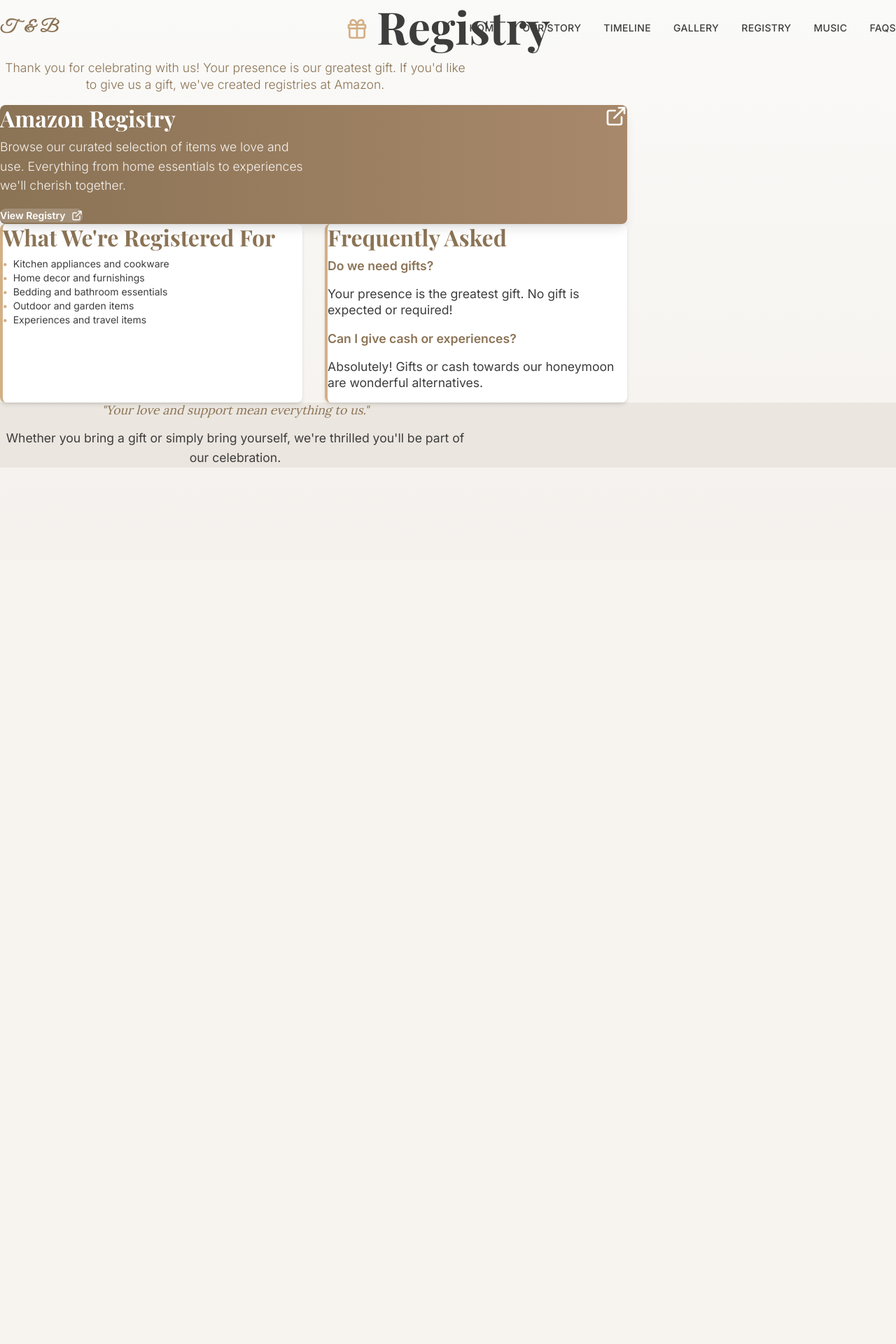
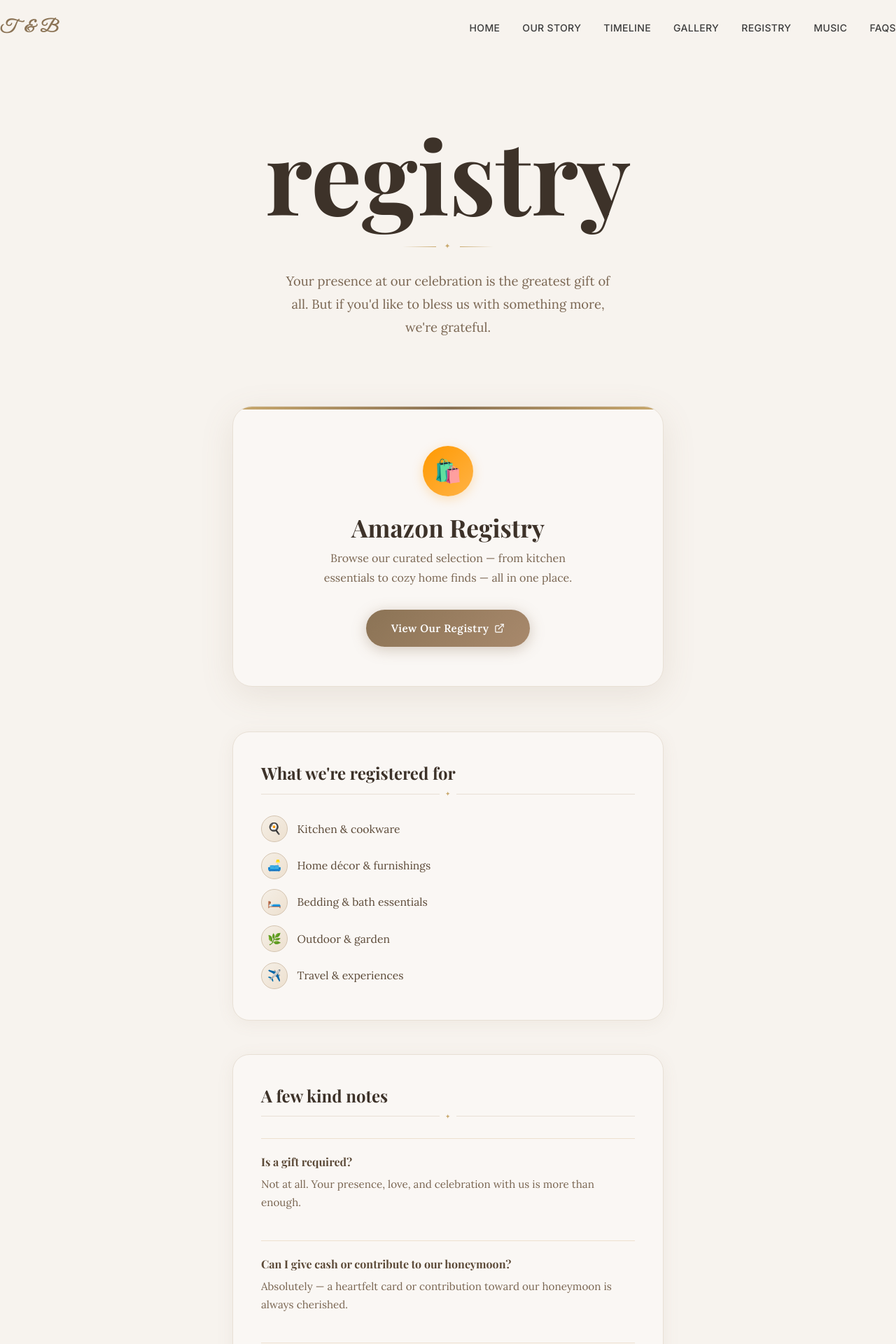
Before and after one commit to tarakhanal/website, a Next.js app: page /registry in a window 1280 px wide. Shown: the top 1920 px of the page at 70% size. Before the commit the page ends 800 px from the top, so only its background shows below. Built offline with nearby package versions, Linux system fonts and the light colour scheme; a web font is replaced by a local one.

Commit message:
Registry design

```diff
--- a/src/app/home/page.tsx
+++ b/src/app/home/page.tsx
@@ -419,22 +419,99 @@ export default function HomePage() {
             initial="hidden"
             whileInView="visible"
             viewport={{ once: true }}
-            style={{ width: '100%', display: 'flex', flexDirection: 'column', alignItems: 'center', textAlign: 'center', paddingTop: '6rem', paddingBottom: '6rem', background: 'linear-gradient(to right, #8B7355, #A8896C)', borderRadius: '1rem', boxShadow: '0 4px 24px rgba(0,0,0,0.12)', margin: '2rem 0', padding: '4rem 2rem' }}
+            style={{ width: '100%', paddingTop: '4rem', paddingBottom: '4rem' }}
           >
-            <h3
-              className="text-2xl font-bold text-white mb-3"
-              style={{ fontFamily: "'Playfair Display', serif" }}
-            >
-              🎁 Registry
-            </h3>
-            <p style={{ color: 'rgba(255,255,255,0.85)', marginBottom: '1.25rem', fontSize: '1.1rem' }}>Your love and presence is the greatest gift — but if you'd like to celebrate us, explore our registry!</p>
-            <a
-              href="/registry"
-              className="inline-block px-8 py-3 bg-white text-[#8B7355] rounded-full font-bold text-base uppercase tracking-wide shadow-md transition-transform hover:scale-105 active:scale-95"
-              style={{ touchAction: 'manipulation' }}
-            >
-              View Registry
-            </a>
+            {/* Card */}
+            <div style={{
+              position: 'relative',
+              borderRadius: '1.5rem',
+              overflow: 'hidden',
+              background: '#FAF7F4',
+              border: '1px solid #E8E0D5',
+              boxShadow: '0 8px 40px rgba(139,115,85,0.13)',
+              padding: '3rem 2rem',
+              display: 'flex',
+              flexDirection: 'column',
+              alignItems: 'center',
+              textAlign: 'center',
+              gap: '0',
+            }}>
+              {/* Decorative top flourish */}
+              <div style={{
+                position: 'absolute',
+                top: 0, left: 0, right: 0,
+                height: '4px',
+                background: 'linear-gradient(to right, #C9A96E, #8B7355, #C9A96E)',
+              }} />
+
+              {/* Icon */}
+              <div style={{
+                width: '64px', height: '64px',
+                borderRadius: '50%',
+                background: 'linear-gradient(135deg, #F5EFE6, #EDE0CF)',
+                border: '1px solid #D4C4B0',
+                display: 'flex', alignItems: 'center', justifyContent: 'center',
+                fontSize: '1.75rem',
+                marginBottom: '1.25rem',
+                boxShadow: '0 2px 12px rgba(139,115,85,0.12)',
+              }}>
+                🎁
+              </div>
+
+              <h3 style={{
+                fontFamily: "'Playfair Display', serif",
+                fontSize: 'clamp(1.6rem, 5vw, 2.2rem)',
+                fontWeight: 700,
+                color: '#3D3229',
+                marginBottom: '0.75rem',
+                letterSpacing: '-0.01em',
+              }}>
+                Registry
+              </h3>
+
+              {/* Thin ornamental divider */}
+              <div style={{ display: 'flex', alignItems: 'center', gap: '0.75rem', marginBottom: '1.25rem' }}>
+                <div style={{ height: '1px', width: '40px', background: 'linear-gradient(to right, transparent, #C9A96E)' }} />
+                <span style={{ color: '#C9A96E', fontSize: '0.6rem', letterSpacing: '0.15em' }}>✦</span>
+                <div style={{ height: '1px', width: '40px', background: 'linear-gradient(to left, transparent, #C9A96E)' }} />
+              </div>
+
+              <p style={{
+                fontFamily: "'Lora', serif",
+                color: '#7A6652',
+                fontSize: 'clamp(0.95rem, 3vw, 1.05rem)',
+                lineHeight: 1.75,
+                maxWidth: '420px',
+                marginBottom: '2rem',
+              }}>
+                Your love and presence is the greatest gift of all. But if you'd like to celebrate us, we've curated a few things we'd cherish.
+              </p>
+
+              <a
+                href="/registry"
+                style={{
+                  display: 'inline-flex',
+                  alignItems: 'center',
+                  gap: '0.5rem',
+                  padding: '0.85rem 2.25rem',
+                  background: 'linear-gradient(135deg, #8B7355, #A8896C)',
+                  color: '#fff',
+                  borderRadius: '3rem',
+                  fontFamily: "'Lora', serif",
+                  fontSize: '0.95rem',
+                  fontWeight: 600,
+                  letterSpacing: '0.04em',
+                  boxShadow: '0 4px 20px rgba(139,115,85,0.35)',
+                  textDecoration: 'none',
+                  touchAction: 'manipulation',
+                  transition: 'transform 0.15s ease, box-shadow 0.15s ease',
+                }}
+                onMouseEnter={e => { (e.currentTarget as HTMLElement).style.transform = 'translateY(-2px)'; (e.currentTarget as HTMLElement).style.boxShadow = '0 8px 28px rgba(139,115,85,0.4)'; }}
+                onMouseLeave={e => { (e.currentTarget as HTMLElement).style.transform = 'translateY(0)'; (e.currentTarget as HTMLElement).style.boxShadow = '0 4px 20px rgba(139,115,85,0.35)'; }}
+              >
+                View Our Registry
+              </a>
+            </div>
           </motion.div>
 
           {/* Contact */}
--- a/src/app/registry/page.tsx
+++ b/src/app/registry/page.tsx
@@ -2,195 +2,308 @@
 
 import { motion } from 'framer-motion';
 import Navigation from '@/components/Navigation';
-import { Gift, ExternalLink } from 'lucide-react';
+import { ExternalLink } from 'lucide-react';
+
+const itemVariants = {
+  hidden:  { opacity: 0, y: 24 },
+  visible: { opacity: 1, y: 0, transition: { duration: 0.6 } },
+};
+
+const registryItems = [
+  { emoji: '🍳', label: 'Kitchen & cookware' },
+  { emoji: '🛋️', label: 'Home décor & furnishings' },
+  { emoji: '🛏️', label: 'Bedding & bath essentials' },
+  { emoji: '🌿', label: 'Outdoor & garden' },
+  { emoji: '✈️', label: 'Travel & experiences' },
+];
 
 export default function RegistryPage() {
-  const containerVariants = {
-    hidden: { opacity: 1 },
-    visible: {
-      opacity: 1,
-      transition: {
-        staggerChildren: 0.15,
-        delayChildren: 0.1,
-      },
-    },
-  };
-
-  const itemVariants = {
-    hidden: { opacity: 1, y: 0 },
-    visible: {
-      opacity: 1,
-      y: 0,
-      transition: { duration: 0.6 },
-    },
-  };
-
   return (
-    <main className="min-h-screen bg-gradient-to-b from-[#FAFAF8] to-[#F5F1ED]">
+    <main style={{ minHeight: '100svh', background: '#F7F3EE' }}>
       <Navigation />
 
-      {/* Header */}
-      <section className="pt-32 pb-12 px-4 sm:px-6 lg:px-8 text-center">
+      {/* ── Hero ─────────────────────────────────────────────── */}
+      <section style={{ paddingTop: 'clamp(7rem, 18vw, 11rem)', paddingBottom: '2rem', textAlign: 'center', paddingLeft: '1rem', paddingRight: '1rem' }}>
+        <motion.h1
+          initial={{ opacity: 0, y: 20 }}
+          animate={{ opacity: 1, y: 0 }}
+          transition={{ duration: 0.65 }}
+          style={{
+            fontFamily: "'Playfair Display', serif",
+            fontSize: 'clamp(4rem, 14vw, 9rem)',
+            fontWeight: 700,
+            color: '#3D3229',
+            lineHeight: 1,
+            marginBottom: '1.5rem',
+          }}
+        >
+          registry
+        </motion.h1>
+
         <motion.div
-          initial={{ opacity: 1, y: 0 }}
-          animate={{ opacity: 1, y: 0 }}
-          transition={{ duration: 0.6 }}
+          initial={{ opacity: 0 }}
+          animate={{ opacity: 1 }}
+          transition={{ duration: 0.6, delay: 0.25 }}
+          style={{ display: 'flex', alignItems: 'center', justifyContent: 'center', gap: '0.75rem', marginBottom: '1.5rem' }}
         >
-          <div className="flex items-center justify-center gap-3 mb-4">
-            <Gift className="w-8 h-8 text-[#D4AF85]" />
-            <h1
-              className="text-5xl md:text-6xl font-bold text-[#3D3D3D]"
-              style={{ fontFamily: "'Playfair Display', serif" }}
+          <div style={{ height: '1px', width: '48px', background: 'linear-gradient(to right, transparent, #C9A96E)' }} />
+          <span style={{ color: '#C9A96E', fontSize: '0.65rem', letterSpacing: '0.15em' }}>✦</span>
+          <div style={{ height: '1px', width: '48px', background: 'linear-gradient(to left, transparent, #C9A96E)' }} />
+        </motion.div>
+
+        <motion.p
+          initial={{ opacity: 0 }}
+          animate={{ opacity: 1 }}
+          transition={{ duration: 0.6, delay: 0.35 }}
+          style={{
+            fontFamily: "'Lora', serif",
+            fontSize: 'clamp(1rem, 3.5vw, 1.15rem)',
+            color: '#7A6652',
+            maxWidth: '480px',
+            margin: '0 auto',
+            lineHeight: 1.8,
+          }}
         >
-              Registry
-            </h1>
-          </div>
-          <p className="text-xl text-[#8B7355] font-light max-w-2xl mx-auto">
-            Thank you for celebrating with us! Your presence is our greatest gift.
-            If you'd like to give us a gift, we've created registries at Amazon.
-          </p>
-        </motion.div>
+          Your presence at our celebration is the greatest gift of all.
+          But if you&apos;d like to bless us with something more, we&apos;re grateful.
+        </motion.p>
       </section>
 
-      {/* Registry Options */}
-      <section className="py-20 px-4 sm:px-6 lg:px-8">
+      {/* ── Registry Card ────────────────────────────────────── */}
+      <section style={{ padding: 'clamp(2rem, 6vw, 4rem) clamp(1rem, 5vw, 2rem)', maxWidth: '680px', margin: '0 auto' }}>
         <motion.div
-          variants={containerVariants}
+          variants={itemVariants}
           initial="hidden"
           whileInView="visible"
           viewport={{ once: true }}
-          className="max-w-4xl mx-auto"
+          style={{
+            position: 'relative',
+            background: '#FAF7F4',
+            borderRadius: '1.75rem',
+            border: '1px solid #E8E0D5',
+            boxShadow: '0 12px 48px rgba(139,115,85,0.13)',
+            overflow: 'hidden',
+            padding: 'clamp(2rem, 7vw, 3.5rem) clamp(1.5rem, 6vw, 3rem)',
+            display: 'flex',
+            flexDirection: 'column',
+            alignItems: 'center',
+            textAlign: 'center',
+          }}
         >
-          <motion.div
-            variants={itemVariants}
-            className="grid grid-cols-1 md:grid-cols-1 gap-8 mb-12"
-          >
-            {/* Amazon Registry */}
+          {/* Gold top bar */}
+          <div style={{ position: 'absolute', top: 0, left: 0, right: 0, height: '4px', background: 'linear-gradient(to right, #C9A96E, #8B7355, #C9A96E)' }} />
+
+          {/* Icon */}
+          <div style={{
+            width: '72px', height: '72px',
+            borderRadius: '50%',
+            background: 'linear-gradient(135deg, #FF9900, #FFB347)',
+            display: 'flex', alignItems: 'center', justifyContent: 'center',
+            fontSize: '2rem',
+            marginBottom: '1.5rem',
+            boxShadow: '0 4px 16px rgba(255,153,0,0.25)',
+          }}>
+            🛍️
+          </div>
+
+          <h2 style={{
+            fontFamily: "'Playfair Display', serif",
+            fontSize: 'clamp(1.6rem, 5vw, 2.2rem)',
+            fontWeight: 700,
+            color: '#3D3229',
+            marginBottom: '0.5rem',
+          }}>
+            Amazon Registry
+          </h2>
+
+          <p style={{
+            fontFamily: "'Lora', serif",
+            color: '#7A6652',
+            fontSize: 'clamp(0.9rem, 3vw, 1rem)',
+            lineHeight: 1.75,
+            maxWidth: '400px',
+            marginBottom: '2rem',
+          }}>
+            Browse our curated selection — from kitchen essentials to cozy home finds — all in one place.
+          </p>
+
           <a
             href="https://www.amazon.com/wedding/guest-view/7JBIJU9AX8H4"
             target="_blank"
             rel="noopener noreferrer"
-              className="relative overflow-hidden rounded-lg shadow-lg block transition-transform hover:scale-[1.02] active:scale-[0.98]"
-              style={{ touchAction: 'manipulation' }}
+            style={{
+              display: 'inline-flex',
+              alignItems: 'center',
+              gap: '0.5rem',
+              padding: '0.9rem 2.25rem',
+              background: 'linear-gradient(135deg, #8B7355, #A8896C)',
+              color: '#fff',
+              borderRadius: '3rem',
+              fontFamily: "'Lora', serif",
+              fontSize: '0.95rem',
+              fontWeight: 600,
+              letterSpacing: '0.03em',
+              boxShadow: '0 4px 20px rgba(139,115,85,0.35)',
+              textDecoration: 'none',
+              touchAction: 'manipulation',
+              WebkitTapHighlightColor: 'transparent',
+            }}
           >
-              <div className="bg-gradient-to-r from-[#8B7355] to-[#A8886A] p-8 md:p-12 text-white relative z-10">
-                <div className="flex items-start justify-between mb-4">
-                  <div className="flex-1">
-                    <h3
-                      className="text-3xl md:text-4xl font-bold mb-2"
-                      style={{ fontFamily: "'Playfair Display', serif" }}
+            View Our Registry
+            <ExternalLink style={{ width: '15px', height: '15px' }} />
+          </a>
+        </motion.div>
+      </section>
+
+      {/* ── What We're Registered For ─────────────────────────── */}
+      <section style={{ padding: '0 clamp(1rem, 5vw, 2rem) clamp(2rem, 6vw, 3rem)', maxWidth: '680px', margin: '0 auto' }}>
+        <motion.div
+          variants={itemVariants}
+          initial="hidden"
+          whileInView="visible"
+          viewport={{ once: true }}
+          style={{
+            background: '#FAF7F4',
+            borderRadius: '1.5rem',
+            border: '1px solid #E8E0D5',
+            boxShadow: '0 4px 24px rgba(139,115,85,0.08)',
+            padding: 'clamp(1.75rem, 6vw, 2.75rem) clamp(1.5rem, 6vw, 2.5rem)',
+          }}
         >
-                      Amazon Registry
+          <h3 style={{
+            fontFamily: "'Playfair Display', serif",
+            fontSize: 'clamp(1.2rem, 4vw, 1.5rem)',
+            fontWeight: 700,
+            color: '#3D3229',
+            marginBottom: '0.5rem',
+          }}>
+            What we&apos;re registered for
           </h3>
-                    <p className="text-lg font-light opacity-90 mb-6 max-w-md">
-                      Browse our curated selection of items we love and use.
-                      Everything from home essentials to experiences we'll
-                      cherish together.
-                    </p>
+          <div style={{ display: 'flex', alignItems: 'center', gap: '0.5rem', marginBottom: '1.5rem' }}>
+            <div style={{ height: '1px', flex: 1, background: '#E8E0D5' }} />
+            <span style={{ color: '#C9A96E', fontSize: '0.55rem', letterSpacing: '0.1em' }}>✦</span>
+            <div style={{ height: '1px', flex: 1, background: '#E8E0D5' }} />
           </div>
-                  <ExternalLink className="w-8 h-8 flex-shrink-0" />
-                </div>
+          <ul style={{ listStyle: 'none', margin: 0, padding: 0, display: 'flex', flexDirection: 'column', gap: '0.9rem' }}>
+            {registryItems.map((item) => (
+              <li key={item.label} style={{ display: 'flex', alignItems: 'center', gap: '0.85rem' }}>
+                <span style={{
+                  width: '38px', height: '38px', flexShrink: 0,
+                  borderRadius: '50%',
+                  background: 'linear-gradient(135deg, #F5EFE6, #EDE0CF)',
+                  border: '1px solid #D4C4B0',
+                  display: 'flex', alignItems: 'center', justifyContent: 'center',
+                  fontSize: '1rem',
+                }}>
+                  {item.emoji}
+                </span>
+                <span style={{ fontFamily: "'Lora', serif", color: '#5C4A38', fontSize: 'clamp(0.88rem, 3vw, 0.98rem)' }}>
+                  {item.label}
+                </span>
+              </li>
+            ))}
+          </ul>
+        </motion.div>
+      </section>
 
-                <div className="inline-flex items-center gap-2 px-6 py-3 bg-white/20 hover:bg-white/30 rounded-lg font-semibold text-sm backdrop-blur-sm transition-all hover:translate-x-1">
-                  View Registry
-                  <ExternalLink className="w-4 h-4" />
+      {/* ── FAQ ──────────────────────────────────────────────── */}
+      <section style={{ padding: '0 clamp(1rem, 5vw, 2rem) clamp(2rem, 6vw, 3rem)', maxWidth: '680px', margin: '0 auto' }}>
+        <motion.div
+          variants={itemVariants}
+          initial="hidden"
+          whileInView="visible"
+          viewport={{ once: true }}
+          style={{
+            background: '#FAF7F4',
+            borderRadius: '1.5rem',
+            border: '1px solid #E8E0D5',
+            boxShadow: '0 4px 24px rgba(139,115,85,0.08)',
+            padding: 'clamp(1.75rem, 6vw, 2.75rem) clamp(1.5rem, 6vw, 2.5rem)',
+            display: 'flex',
+            flexDirection: 'column',
+            gap: '1.5rem',
+          }}
+        >
+          <div>
+            <h3 style={{
+              fontFamily: "'Playfair Display', serif",
+              fontSize: 'clamp(1.2rem, 4vw, 1.5rem)',
+              fontWeight: 700,
+              color: '#3D3229',
+              marginBottom: '0.5rem',
+            }}>
+              A few kind notes
+            </h3>
+            <div style={{ display: 'flex', alignItems: 'center', gap: '0.5rem' }}>
+              <div style={{ height: '1px', flex: 1, background: '#E8E0D5' }} />
+              <span style={{ color: '#C9A96E', fontSize: '0.55rem', letterSpacing: '0.1em' }}>✦</span>
+              <div style={{ height: '1px', flex: 1, background: '#E8E0D5' }} />
             </div>
           </div>
 
-              {/* Decorative Background */}
-              <div className="absolute top-0 right-0 w-40 h-40 bg-white/5 rounded-full -mr-20 -mt-20 animate-spin" style={{ animationDuration: '20s' }} />
-            </a>
-          </motion.div>
-
-          {/* Info Cards */}
-          <div className="grid grid-cols-1 md:grid-cols-2 gap-8">
-            <motion.div
-              variants={itemVariants}
-              className="p-8 bg-white rounded-lg shadow-md border-l-4 border-[#D4AF85]"
-            >
-              <h3
-                className="text-2xl font-bold text-[#8B7355] mb-3"
-                style={{ fontFamily: "'Playfair Display', serif" }}
-              >
-                What We're Registered For
-              </h3>
-              <ul className="text-[#3D3D3D] space-y-2 text-sm">
-                <li className="flex items-start gap-2">
-                  <span className="text-[#D4AF85] font-bold">•</span>
-                  <span>Kitchen appliances and cookware</span>
-                </li>
-                <li className="flex items-start gap-2">
-                  <span className="text-[#D4AF85] font-bold">•</span>
-                  <span>Home decor and furnishings</span>
-                </li>
-                <li className="flex items-start gap-2">
-                  <span className="text-[#D4AF85] font-bold">•</span>
-                  <span>Bedding and bathroom essentials</span>
-                </li>
-                <li className="flex items-start gap-2">
-                  <span className="text-[#D4AF85] font-bold">•</span>
-                  <span>Outdoor and garden items</span>
-                </li>
-                <li className="flex items-start gap-2">
-                  <span className="text-[#D4AF85] font-bold">•</span>
-                  <span>Experiences and travel items</span>
-                </li>
-              </ul>
-            </motion.div>
-
-            <motion.div
-              variants={itemVariants}
-              className="p-8 bg-white rounded-lg shadow-md border-l-4 border-[#D4AF85]"
-            >
-              <h3
-                className="text-2xl font-bold text-[#8B7355] mb-3"
-                style={{ fontFamily: "'Playfair Display', serif" }}
-              >
-                Frequently Asked
-              </h3>
-              <div className="text-sm text-[#3D3D3D] space-y-3">
-                <div>
-                  <p className="font-semibold text-[#8B7355] mb-1">
-                    Do we need gifts?
+          {[
+            {
+              q: 'Is a gift required?',
+              a: 'Not at all. Your presence, love, and celebration with us is more than enough.',
+            },
+            {
+              q: 'Can I give cash or contribute to our honeymoon?',
+              a: 'Absolutely — a heartfelt card or contribution toward our honeymoon is always cherished.',
+            },
+            {
+              q: 'When should I send a gift?',
+              a: 'Anytime before or after the wedding is perfectly lovely. No rush at all.',
+            },
+          ].map((faq) => (
+            <div key={faq.q} style={{ borderTop: '1px solid #EDE0CF', paddingTop: '1.25rem' }}>
+              <p style={{
+                fontFamily: "'Playfair Display', serif",
+                fontWeight: 700,
+                color: '#5C4A38',
+                fontSize: 'clamp(0.9rem, 3vw, 1rem)',
+                marginBottom: '0.4rem',
+              }}>
+                {faq.q}
               </p>
-                  <p className="text-xs">
-                    Your presence is the greatest gift. No gift is expected or
-                    required!
+              <p style={{
+                fontFamily: "'Lora', serif",
+                color: '#7A6652',
+                fontSize: 'clamp(0.85rem, 2.8vw, 0.95rem)',
+                lineHeight: 1.75,
+              }}>
+                {faq.a}
               </p>
             </div>
-                <div>
-                  <p className="font-semibold text-[#8B7355] mb-1">
-                    Can I give cash or experiences?
-                  </p>
-                  <p className="text-xs">
-                    Absolutely! Gifts or cash towards our honeymoon are wonderful
-                    alternatives.
-                  </p>
-                </div>
-              </div>
-            </motion.div>
-          </div>
+          ))}
         </motion.div>
       </section>
 
-      {/* Thank You Section */}
-      <section className="py-20 px-4 sm:px-6 lg:px-8 bg-[#8B7355]/10">
+      {/* ── Closing Quote ────────────────────────────────────── */}
+      <section style={{ padding: 'clamp(3rem, 8vw, 5rem) 1.5rem clamp(4rem, 10vw, 6rem)', textAlign: 'center' }}>
         <motion.div
-          initial={{ opacity: 1, y: 0 }}
+          initial={{ opacity: 0, y: 16 }}
           whileInView={{ opacity: 1, y: 0 }}
           viewport={{ once: true }}
-          transition={{ duration: 0.6 }}
-          className="max-w-2xl mx-auto text-center"
+          transition={{ duration: 0.65 }}
         >
-          <p
-            className="text-2xl md:text-3xl font-light italic text-[#8B7355] mb-4"
-            style={{ fontFamily: "'Lora', serif" }}
-          >
-            "Your love and support mean everything to us."
+          <div style={{ display: 'flex', alignItems: 'center', justifyContent: 'center', gap: '0.75rem', marginBottom: '1.5rem' }}>
+            <div style={{ height: '1px', width: '48px', background: 'linear-gradient(to right, transparent, #C9A96E)' }} />
+            <span style={{ color: '#C9A96E', fontSize: '0.65rem', letterSpacing: '0.15em' }}>✦</span>
+            <div style={{ height: '1px', width: '48px', background: 'linear-gradient(to left, transparent, #C9A96E)' }} />
+          </div>
+          <p style={{
+            fontFamily: "'Lora', serif",
+            fontSize: 'clamp(1.1rem, 4vw, 1.5rem)',
+            fontStyle: 'italic',
+            color: '#8B7355',
+            maxWidth: '520px',
+            margin: '0 auto 1rem',
+            lineHeight: 1.75,
+          }}>
+            &ldquo;Whether you bring a gift or simply bring yourself, you&apos;ve already given us the greatest joy.&rdquo;
           </p>
-          <p className="text-[#3D3D3D]">
-            Whether you bring a gift or simply bring yourself, we're thrilled
-            you'll be part of our celebration.
+          <p style={{ fontFamily: "'Lora', serif", color: '#B0967E', fontSize: '0.9rem', letterSpacing: '0.05em' }}>
+            — Tara &amp; Bandana
           </p>
         </motion.div>
       </section>
```
Lines whose indentation alone changed are shown as unchanged.
